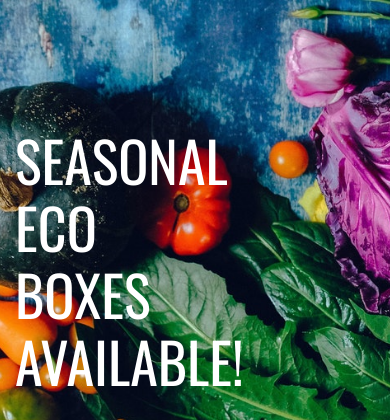
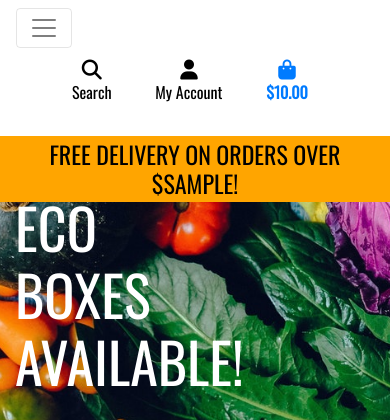
Before and after one commit to Joan-Amudu/Peduns-Farm, a Django app: template home/templates/home/index.html in a window 390 px wide. Shown: the top 420 px of the page. Run offline with Django 3.2, Linux system fonts and the light colour scheme; the template is opened without the code that fills it: most values are stand-ins (such as "Sample title", 1, 10 or a date in 2020); parts of the project's set-up code (start-up, migrations or seed data) failed here and were passed over; some libraries are stand-ins or nearby versions.

Commit message:
Added  mobile header and main nav bar

```diff
--- a/static/css/base.css
+++ b/static/css/base.css
@@ -57,6 +57,9 @@ body {
 .border-black {
     border: 1px solid black !important;
 }
+.bg-orange {
+    background: #FFA500 !important;
+}
 
 /* -------------------------------- Media Queries */
 
--- a/templates/base.html
+++ b/templates/base.html
@@ -95,6 +95,20 @@
             </ul>
           </div>
         </div>
+        <div class="row bg-white">
+          <nav class="navbar navbar-expand-lg navbar-light w-100">
+              <button class="navbar-toggler" type="button" data-toggle="collapse" data-target="#main-nav" aria-controls="main-nav" aria-expanded="false" aria-label="Toggle navigation">
+                  <span class="navbar-toggler-icon"></span>
+              </button>
+              {% include 'includes/mobile-top-header.html' %}
+              {% include 'includes/main-nav.html' %}
+          </nav>
+      </div>
+      <div id="delivery-banner" class="row text-center">
+          <div class="col bg-orange text-black">
+              <h4 class="logo-font my-1">Free delivery on orders over ${{ free_delivery_threshold }}!</h4>
+          </div>
+      </div>
       </header>
 
       {% if messages %}
--- /dev/null
+++ b/templates/includes/main-nav.html
@@ -0,0 +1,38 @@
+<div class="collapse navbar-collapse" id="main-nav">
+    <ul class="navbar-nav w-auto mx-auto">
+        <li class="nav-item dropdown">
+            <a class="logo-font font-weight-bold nav-link text-black mr-5" href="#" id="all-products-link" data-toggle="dropdown" aria-haspopup="true" aria-expanded="false">
+                All Products
+            </a>
+            <div class="dropdown-menu border-0" aria-labelledby="all-products-link">
+                <a href="" class="dropdown-item">By Price</a>
+                <a href="" class="dropdown-item">By Rating</a>
+                <a href="" class="dropdown-item">By Category</a>
+                <a href="" class="dropdown-item">All Products</a>
+            </div>
+        </li>
+
+        <li class="nav-item dropdown">
+            <a class="logo-font font-weight-bold nav-link text-black mr-5" href="#" id="clothing-link" data-toggle="dropdown" aria-haspopup="true" aria-expanded="false">
+                Eco Boxes
+            </a>
+            <div class="dropdown-menu border-0" aria-labelledby="clothing-link">
+                <a href="" class="dropdown-item">Fruits</a>
+                <a href="" class="dropdown-item">Vegetables</a>
+                <a href="" class="dropdown-item">Mix Eco Box</a>
+                <a href="" class="dropdown-item">All Eco Boxes</a>
+            </div>
+        </li>
+
+        <li class="nav-item dropdown">
+            <a class="logo-font font-weight-bold nav-link text-black mr-5" href="#" id="homeware-link" data-toggle="dropdown" aria-haspopup="true" aria-expanded="false">
+                Extras
+            </a>
+            <div class="dropdown-menu border-0" aria-labelledby="homeware-link">
+                <a href="" class="dropdown-item">Fruits</a>
+                <a href="" class="dropdown-item">Vegatables</a>
+                <a href="" class="dropdown-item">All Extras</a>
+            </div>
+        </li>
+    </ul>
+</div>
--- /dev/null
+++ b/templates/includes/mobile-top-header.html
@@ -0,0 +1,58 @@
+<ul>
+    <li class="list-inline-item">
+      <a class="text-black nav-link d-block d-lg-none" href="#" id="mobile-search" data-toggle="dropdown" aria-haspopup="true" aria-expanded="false">
+          <div class="text-center">
+              <div><i class="fas fa-search fa-lg"></i></div>
+              <p class="my-0">Search</p>
+          </div>
+      </a>
+      <div class="dropdown-menu border-0 w-100 p-3 rounded-0 my-0" aria-labelledby="mobile-search">
+          <form class="form" method="GET" action="">
+              <div class="input-group w-100">
+                  <input class="form-control border border-black rounded-0" type="text" name="q" placeholder="Search our site">
+                  <div class="input-group-append">
+                      <button class="form-control form-control btn btn-black border border-black rounded-0" type="submit">
+                          <span class="icon">
+                              <i class="fas fa-search"></i>
+                          </span>
+                      </button>
+                  </div>
+              </div>
+          </form>
+      </div>
+  </li>
+  <li class="list-inline-item dropdown">
+      <a class="text-black nav-link d-block d-lg-none" href="#" id="user-options" data-toggle="dropdown" aria-haspopup="true" aria-expanded="false">
+          <div class="text-center">
+              <div><i class="fas fa-user fa-lg"></i></div>
+              <p class="my-0">My Account</p>
+          </div>
+      </a>
+      <div class="dropdown-menu border-0" aria-labelledby="user-options">
+          {% if request.user.is_authenticated %}
+              {% if request.user.is_superuser %}
+                  <a href="{% url 'account_logout' %}" class="dropdown-item">Product Management</a>
+              {% endif %}
+              <a href="" class="dropdown-item">My Profile</a>
+              <a href="{% url 'account_logout' %}" class="dropdown-item">Logout</a>
+          {% else %}
+              <a href="{% url 'account_signup' %}" class="dropdown-item">Register</a>
+              <a href="{% url 'account_login' %}" class="dropdown-item">Login</a>
+          {% endif %}
+      </div>
+  </li>
+  <li class="list-inline-item">
+      <a class="{% if grand_total %}text-primary font-weight-bold{% else %}text-black{% endif %} nav-link d-block d-lg-none" href="">
+          <div class="text-center">
+              <div><i class="fas fa-shopping-bag fa-lg"></i></div>
+              <p class="my-0">
+                  {% if grand_total %}
+                      ${{ grand_total|floatformat:2 }}
+                  {% else %}
+                      $0.00
+                  {% endif %}
+              </p>
+          </div>
+      </a>
+    </li>
+  </ul>
```
